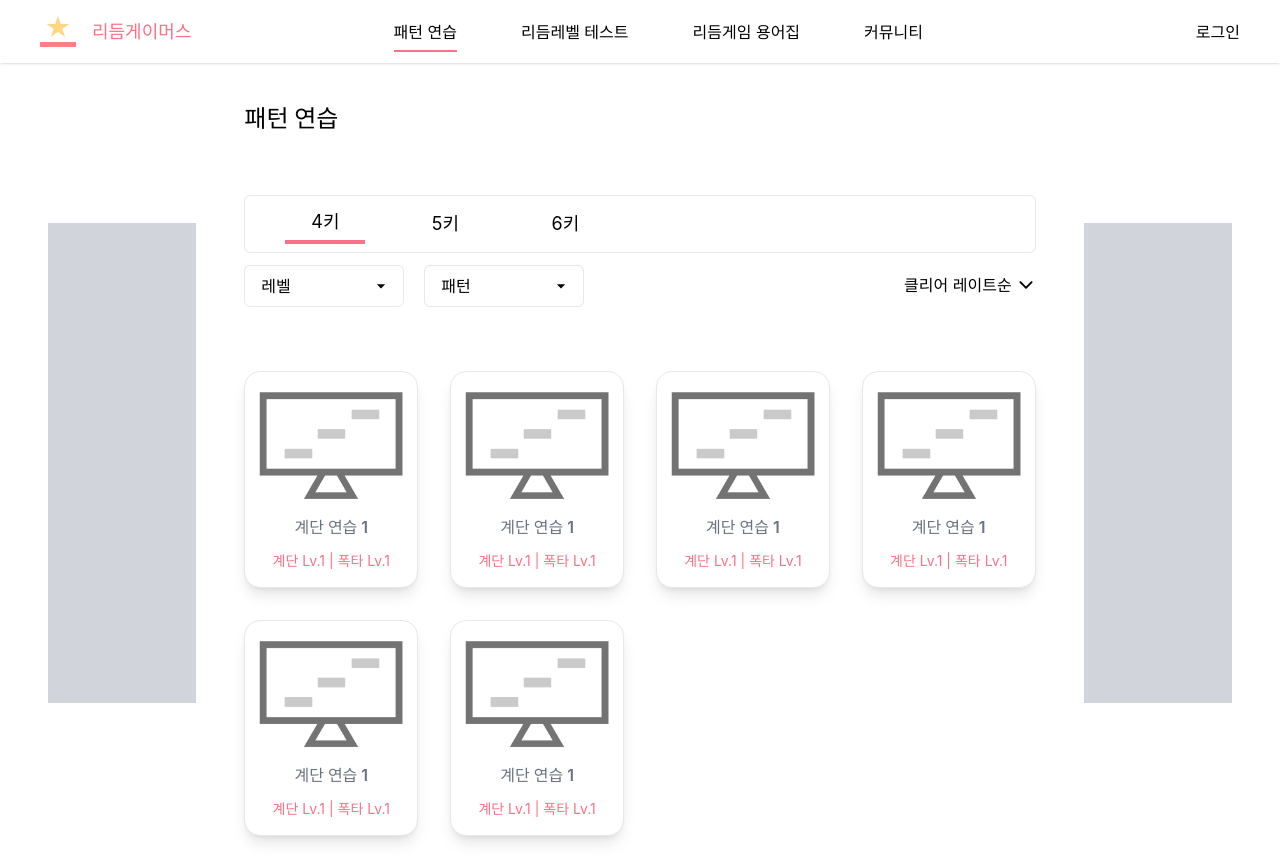
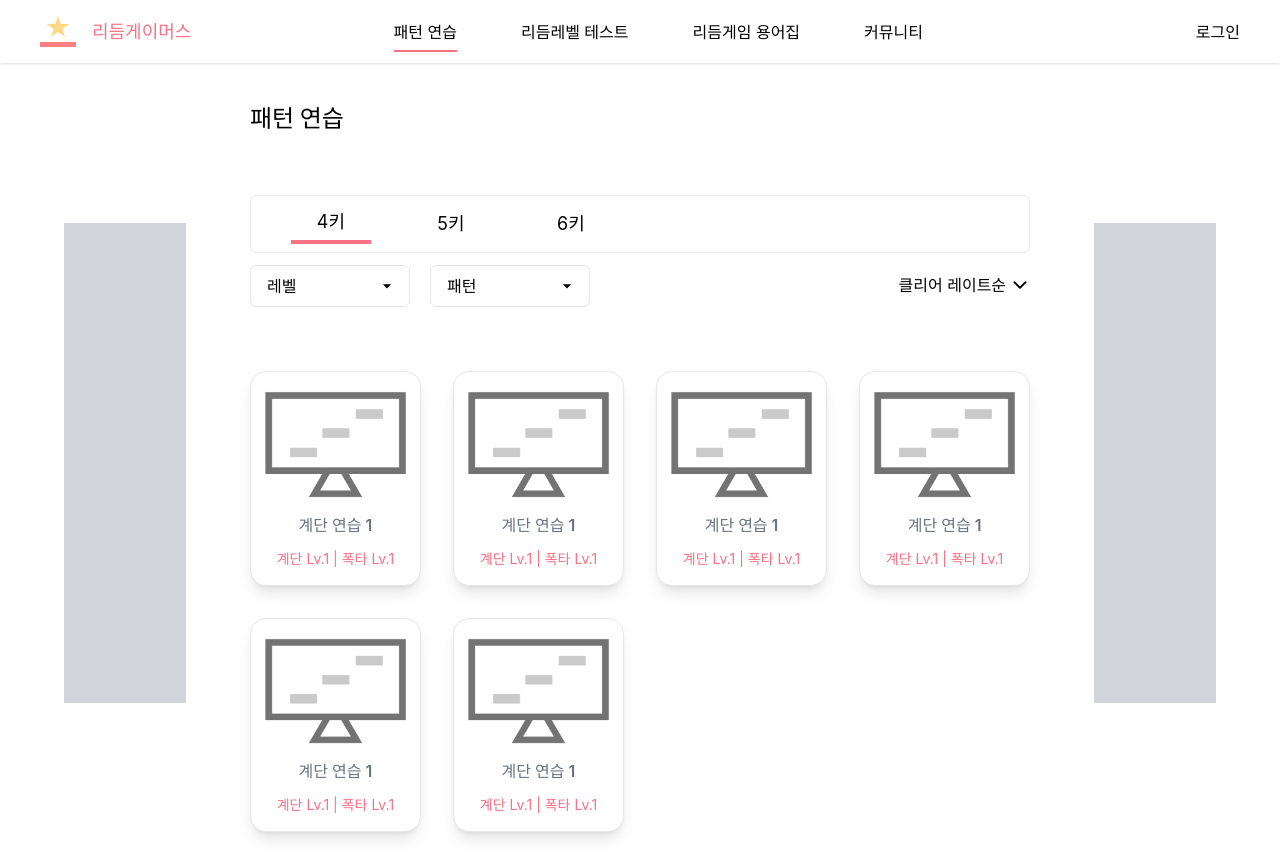
Before and after one commit to rhythm-gamers/rg-front, a Next.js app: page /pattern_practice in a window 1280 px wide. Built offline with nearby package versions, Linux system fonts and the light colour scheme; a web font is replaced by a local one.

Commit message:
Design: width를 픽셀 단위로 고정

```diff
--- a/src/components/public/atoms/AdSideBox/AdSideBox.tsx
+++ b/src/components/public/atoms/AdSideBox/AdSideBox.tsx
@@ -1,6 +1,6 @@
 const AdSideBox = () => {
   return (
-    <aside className="w-60 h-screen mx-12 flex items-center">
+    <aside className="w-[200px] h-screen mx-16 flex items-center">
       <div className="w-full h-[60vh] bg-gray-300"></div>
     </aside>
   );
```
